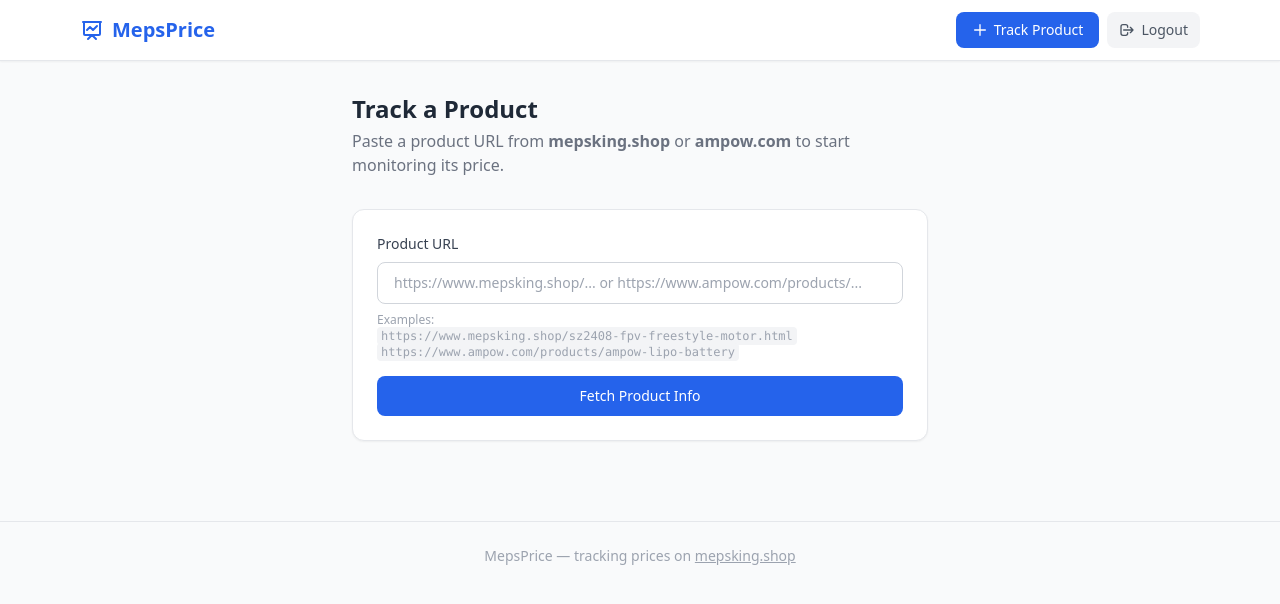
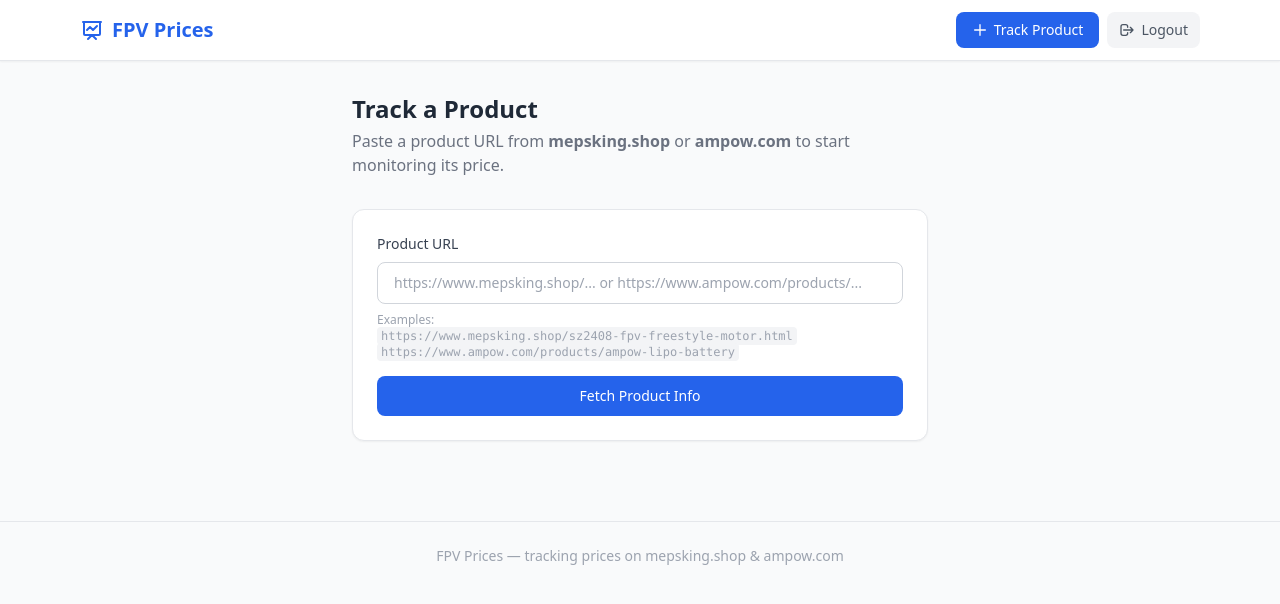
Before and after one commit to sheeprine/mepsprice, a FastAPI app: page /add in a window 1280 px wide. Shown: the top 604 px of the page. Run offline with FastAPI, Linux system fonts and the light colour scheme; the visitor is signed in with stand-in values (Sample User, id 1); some libraries are stand-ins or nearby versions.

Commit message:
Rename application to FPV Prices
Updates all user-visible branding and internal identifiers:
- pyproject.toml: name/description/entrypoint → fpvprices
- database.py + Dockerfile: default DB file → fpvprices.db
- FastAPI title and all HTML page titles → FPV Prices
- Footer updated to mention both mepsking.shop & ampow.com
- User-Agent strings → FPVPrices/1.0
- Dockerfile: add plugins/ to the COPY step (was missing)

Co-Authored-By: Claude Sonnet 4.6 <noreply@anthropic.com>

```diff
--- a/database.py
+++ b/database.py
@@ -10,7 +10,7 @@ from sqlalchemy.orm import DeclarativeBase, relationship, Session
 
 import os
 
-DATABASE_URL = os.environ.get("DATABASE_URL", "sqlite:///./mepsprice.db")
+DATABASE_URL = os.environ.get("DATABASE_URL", "sqlite:///./fpvprices.db")
 engine = create_engine(DATABASE_URL, connect_args={"check_same_thread": False})
 
 
--- a/main.py
+++ b/main.py
@@ -26,7 +26,7 @@ async def lifespan(app: FastAPI):
     stop_scheduler()
 
 
-app = FastAPI(title="PriceTracker", lifespan=lifespan)
+app = FastAPI(title="FPV Prices", lifespan=lifespan)
 app.add_middleware(SessionMiddleware, secret_key=SESSION_SECRET)
 templates = Jinja2Templates(directory="templates")
 
--- a/plugins/ampow.py
+++ b/plugins/ampow.py
@@ -5,7 +5,7 @@ from plugins import SitePlugin
 
 AMPOW_BASE = "https://www.ampow.com"
 _HEADERS = {
-    "User-Agent": "Mozilla/5.0 (compatible; PriceTracker/1.0; price tracker)",
+    "User-Agent": "Mozilla/5.0 (compatible; FPVPrices/1.0; price tracker)",
     "Accept": "application/json",
 }
 
--- a/plugins/mepsking.py
+++ b/plugins/mepsking.py
@@ -6,7 +6,7 @@ from plugins import SitePlugin
 
 MEPSKING_BASE = "https://www.mepsking.shop"
 _HEADERS = {
-    "User-Agent": "Mozilla/5.0 (compatible; PriceTracker/1.0; price tracker)",
+    "User-Agent": "Mozilla/5.0 (compatible; FPVPrices/1.0; price tracker)",
     "Accept": "text/html,application/xhtml+xml",
 }
 
--- a/pyproject.toml
+++ b/pyproject.toml
@@ -1,7 +1,7 @@
 [project]
-name = "mepsprice"
+name = "fpvprices"
 version = "0.1.0"
-description = "Price tracker for mepsking.shop"
+description = "FPV price tracker for mepsking.shop and ampow.com"
 requires-python = ">=3.11"
 dependencies = [
     "fastapi>=0.115",
@@ -15,7 +15,7 @@ dependencies = [
 ]
 
 [project.scripts]
-mepsprice = "main:main"
+fpvprices = "main:main"
 
 [dependency-groups]
 dev = ["pytest>=8"]
--- a/templates/add.html
+++ b/templates/add.html
@@ -1,5 +1,5 @@
 {% extends "base.html" %}
-{% block title %}PriceTracker — Track a Product{% endblock %}
+{% block title %}FPV Prices — Track a Product{% endblock %}
 
 {% block content %}
 <div class="max-w-xl mx-auto">
--- a/templates/admin_login.html
+++ b/templates/admin_login.html
@@ -1,5 +1,5 @@
 {% extends "base.html" %}
-{% block title %}MepsPrice — Admin Login{% endblock %}
+{% block title %}FPV Prices — Admin Login{% endblock %}
 
 {% block content %}
 <div class="max-w-sm mx-auto mt-16">
--- a/templates/base.html
+++ b/templates/base.html
@@ -3,7 +3,7 @@
 <head>
   <meta charset="UTF-8" />
   <meta name="viewport" content="width=device-width, initial-scale=1.0" />
-  <title>{% block title %}MepsPrice{% endblock %}</title>
+  <title>{% block title %}FPV Prices{% endblock %}</title>
   <script src="https://cdn.tailwindcss.com"></script>
   <script>
     tailwind.config = {
@@ -27,7 +27,7 @@
           <path stroke-linecap="round" stroke-linejoin="round" stroke-width="2"
             d="M7 12l3-3 3 3 4-4M8 21l4-4 4 4M3 4h18M4 4h16v12a1 1 0 01-1 1H5a1 1 0 01-1-1V4z"/>
         </svg>
-        MepsPrice
+        FPV Prices
       </a>
       <div class="flex items-center gap-2">
         <a href="/add"
@@ -58,7 +58,7 @@
   </main>
 
   <footer class="border-t border-gray-200 mt-12 py-6 text-center text-sm text-gray-400">
-    MepsPrice &mdash; tracking prices on <a href="https://www.mepsking.shop" target="_blank" class="underline hover:text-gray-600">mepsking.shop</a>
+    FPV Prices &mdash; tracking prices on mepsking.shop &amp; ampow.com
   </footer>
 
 </body>
--- a/templates/index.html
+++ b/templates/index.html
@@ -1,5 +1,5 @@
 {% extends "base.html" %}
-{% block title %}MepsPrice — Tracked Products{% endblock %}
+{% block title %}FPV Prices — Tracked Products{% endblock %}
 
 {% block content %}
 
--- a/templates/preview.html
+++ b/templates/preview.html
@@ -1,5 +1,5 @@
 {% extends "base.html" %}
-{% block title %}PriceTracker — Select Variants{% endblock %}
+{% block title %}FPV Prices — Select Variants{% endblock %}
 
 {% block content %}
 <div class="max-w-2xl mx-auto">
--- a/templates/product.html
+++ b/templates/product.html
@@ -1,5 +1,5 @@
 {% extends "base.html" %}
-{% block title %}{{ product.title }} — PriceTracker{% endblock %}
+{% block title %}{{ product.title }} — FPV Prices{% endblock %}
 
 {% block head %}
 <script src="https://cdn.jsdelivr.net/npm/chart.js@4/dist/chart.umd.min.js"></script>
```
Also changed, not shown: 2 other files.
